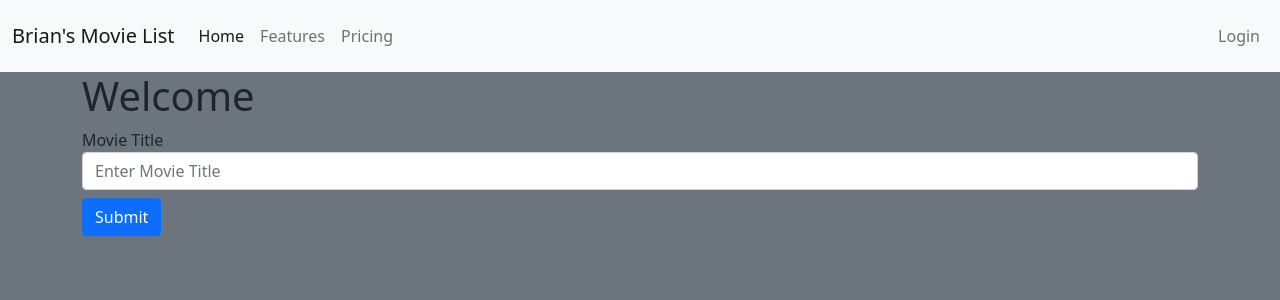
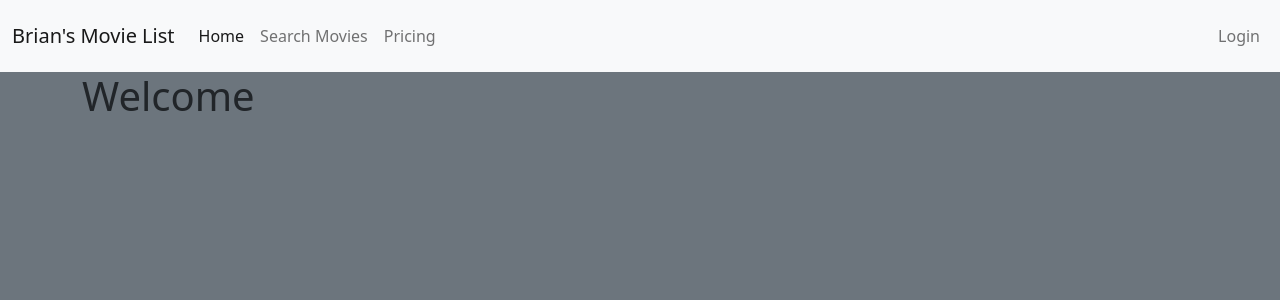
Before and after one commit to bstanton773/FlaskMovieAPI, a Flask app: page / in a window 1280 px wide. Shown: the top 300 px of the page. Run offline with Flask 2, Linux system fonts and the light colour scheme; some libraries are stand-ins or nearby versions.

Commit message:
Second commit

```diff
--- a/app/routes.py
+++ b/app/routes.py
@@ -22,4 +22,4 @@ def search():
         response = search.movie(query=title)
         results = search.results
 
-    return render_template('index.html', form=form, results=results)
+    return render_template('search.html', form=form, results=results)
--- a/app/templates/index.html
+++ b/app/templates/index.html
@@ -4,22 +4,6 @@
 
     <h1>Welcome</h1>
 
-    <form action="{{ url_for('search') }}" method="POST">
-        {{ form.hidden_tag() }}
-        <div class="form-group">
-            <fieldset>
-                {{ form.title.label }}
-                {{ form.title(class='form-control', placeholder='Enter Movie Title') }}
-            </fieldset>
-            {{ form.submit(class='btn btn-primary mt-2') }}
-        </div>
-    </form>
 
-    {% if results %}
-        <h4>There are results</h4>
-        {% for movie in results %}
-            <h6>{{ movie['title'] }}</h6>
-        {% endfor %}
-    {% endif %}
 
 {% endblock content %}
--- a/app/templates/nav.html
+++ b/app/templates/nav.html
@@ -8,10 +8,10 @@
       <div class="collapse navbar-collapse" id="navbarText">
         <ul class="navbar-nav me-auto mb-2 mb-lg-0">
           <li class="nav-item">
-            <a class="nav-link active" aria-current="page" href="#">Home</a>
+            <a class="nav-link active" aria-current="page" href="{{url_for('index') }}">Home</a>
           </li>
           <li class="nav-item">
-            <a class="nav-link" href="#">Features</a>
+            <a class="nav-link" href="{{url_for('search') }}">Search Movies</a>
           </li>
           <li class="nav-item">
             <a class="nav-link" href="#">Pricing</a>
```
Also changed, not shown: app/templates/search.html (added, +25 -0 lines).
